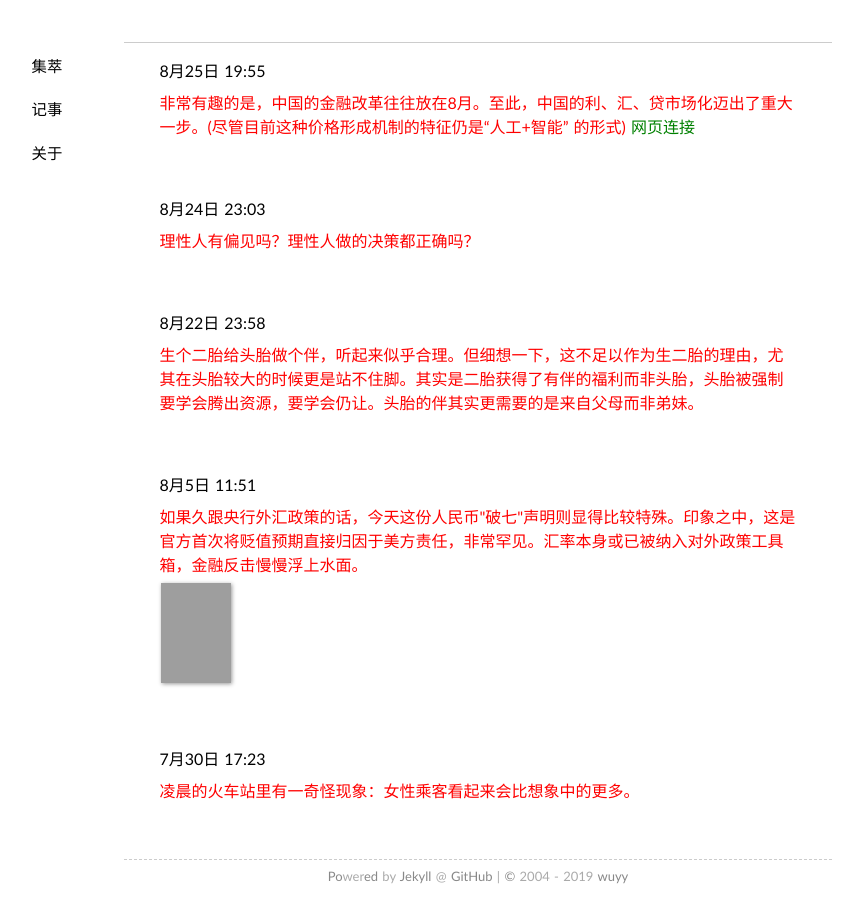
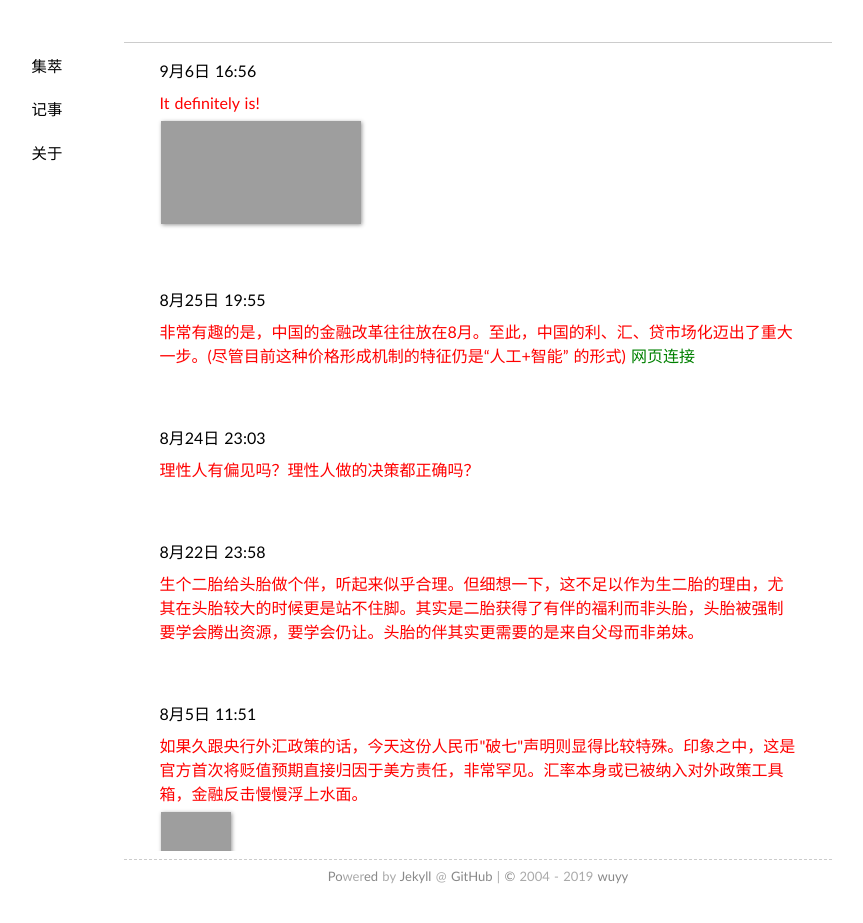
Before and after one commit to wuyy2007/wanguolin.github.io, a Jekyll site: the page built from tlog/index.md, in a window 1280 px wide. Shown: the top 923 px of the page, without its empty margins (162-1025 px from the left). Built offline with Jekyll 4.4.1, drawn with Linux system fonts in a browser that asks for light colours; nearby versions of some CDN libraries; some web fonts are replaced; grey boxes are pictures that could not be loaded.

Commit message:
Update index.md

```diff
--- a/tlog/index.md
+++ b/tlog/index.md
@@ -110,6 +110,20 @@ comments: no
 
 	<div class="panel-body" style="height: 800px; width: 708px; overflow-y:scroll">
 	<div style="border: 1px  #000000; width: 90%; margin: 0 auto;">
+
+
+
+		<span  class = "space">
+			<p>9月6日 16:56</p>
+			<font  color="red">It definitely is!</font>
+			<div class="over"></div><!--背景层-->
+			<div class="logoImg amplifyImg"><!--注意：此处的amlifyImg不可少-->
+			<table><tr>
+			<td><img src="https://raw.githubusercontent.com/wuyy2007/resouce/master/webcontentpic/qje_clip.png" height="103" width="200" margin="5" /></td>
+			</tr></table>
+			</div>
+		</span>
+
 
 
 
```
